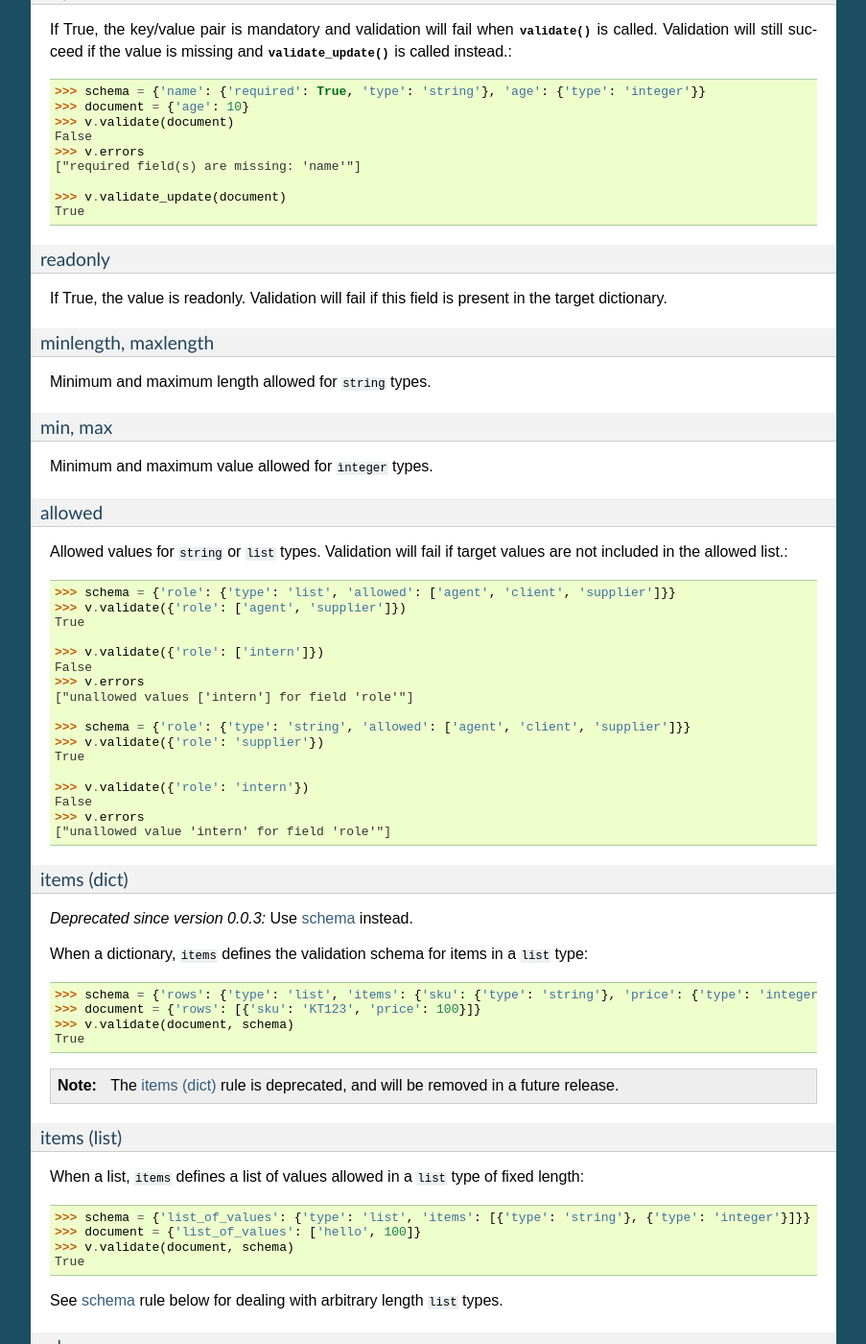
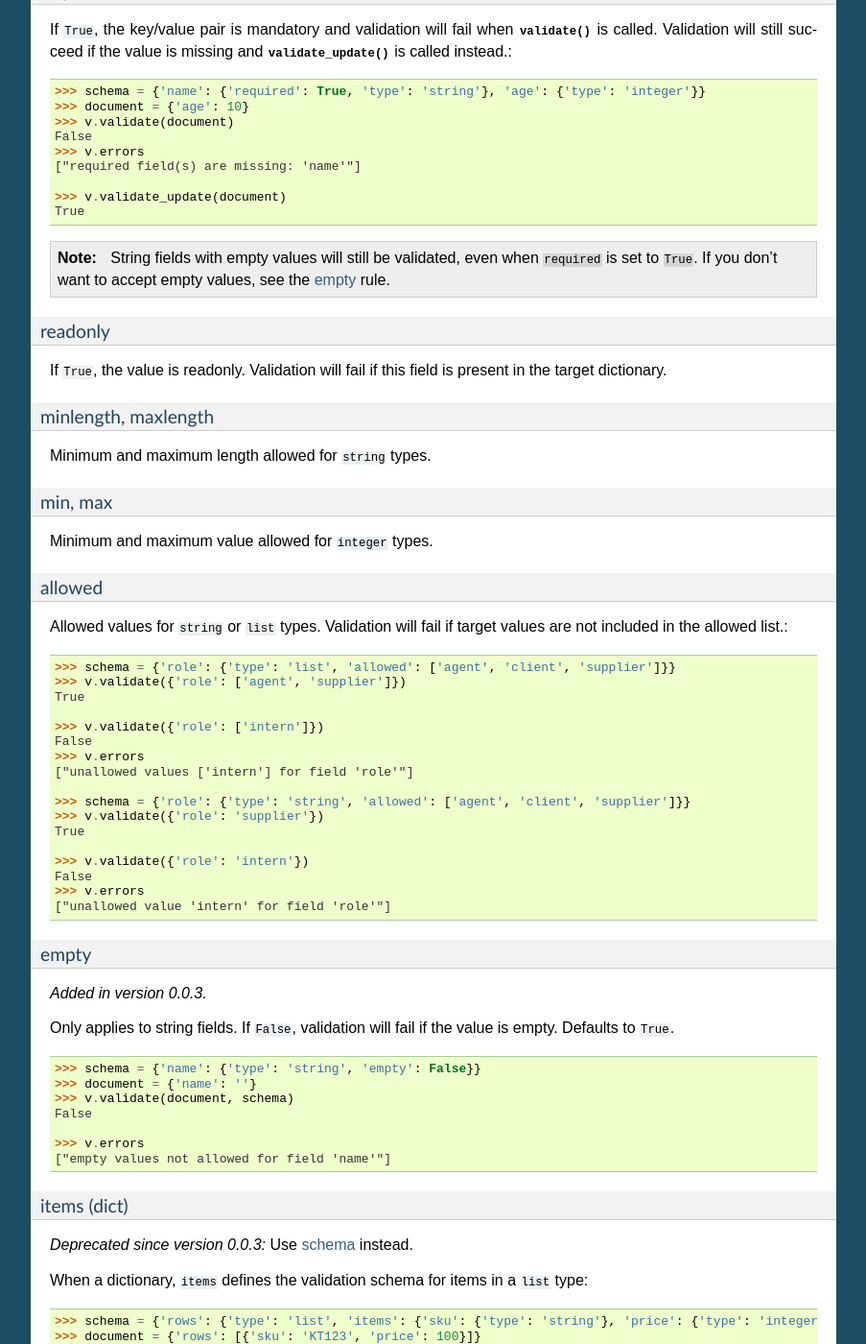
Before and after one commit to pyeve/cerberus, a Sphinx documentation site: the page built from docs/index.rst, in a window 1280 px wide and 1400 px high, scrolled down 2789 px. Shown: the whole window at 96% size, without its empty margins (198-1101 px from the left). Built offline with Sphinx 7.4.7, drawn with Linux system fonts in a browser that asks for light colours.

Commit message:
'empty' rule for string fields as been added

```diff
--- a/docs/index.rst
+++ b/docs/index.rst
@@ -156,7 +156,7 @@ You can extend this list and support custom types, see :ref:`new-types`.
 
 required
 ''''''''
-If True, the key/value pair is mandatory and validation will fail when
+If ``True``, the key/value pair is mandatory and validation will fail when
 :func:`~cerberus.Validator.validate` is called.  Validation will still succeed
 if the value is missing and :func:`~cerberus.Validator.validate_update` is
 called instead.::
@@ -171,9 +171,15 @@ called instead.::
     >>> v.validate_update(document)
     True
 
+.. note::
+
+   String fields with empty values will still be validated, even when
+   ``required`` is set to ``True``. If you don't want to accept empty values,
+   see the empty_ rule.
+
 readonly
 ''''''''
-If True, the value is readonly. Validation will fail if this field is present
+If ``True``, the value is readonly. Validation will fail if this field is present
 in the target dictionary.
 
 minlength, maxlength
@@ -182,7 +188,7 @@ Minimum and maximum length allowed for ``string`` types.
 
 min, max
 ''''''''
-Minimum and maximum value allowed for ``ìnteger`` types.
+Minimum and maximum value allowed for ``integer`` types.
 
 allowed
 '''''''
@@ -206,6 +212,21 @@ target values are not included in the allowed list.::
     False
     >>> v.errors
     ["unallowed value 'intern' for field 'role'"]
+
+empty
+'''''
+.. versionadded:: 0.0.3
+
+Only applies to string fields. If ``False``, validation will fail if the value
+is empty. Defaults to ``True``. ::
+
+    >>> schema = {'name': {'type': 'string', 'empty': False}}
+    >>> document = {'name': ''}
+    >>> v.validate(document, schema)
+    False
+
+    >>> v.errors
+    ["empty values not allowed for field 'name'"]
 
 .. _items_dict:
 
```
Also changed, not shown: 4 other files.
